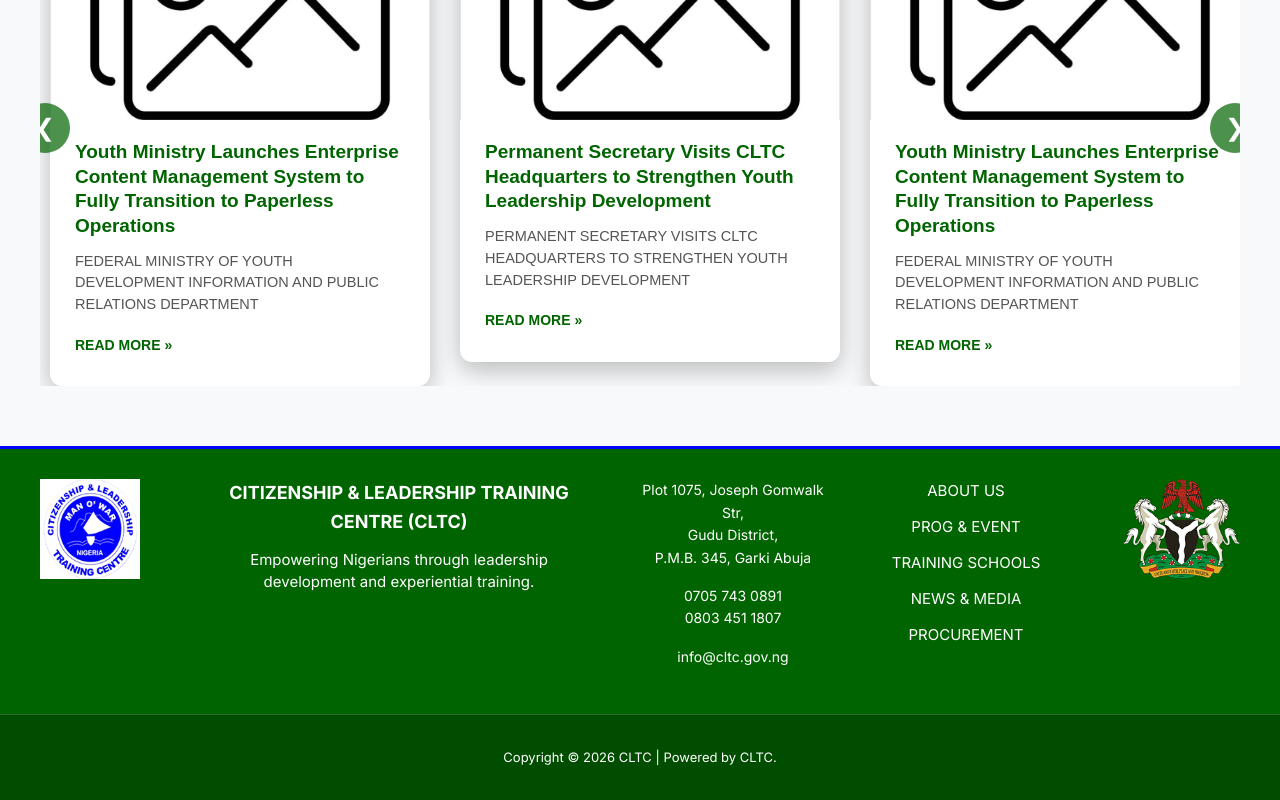
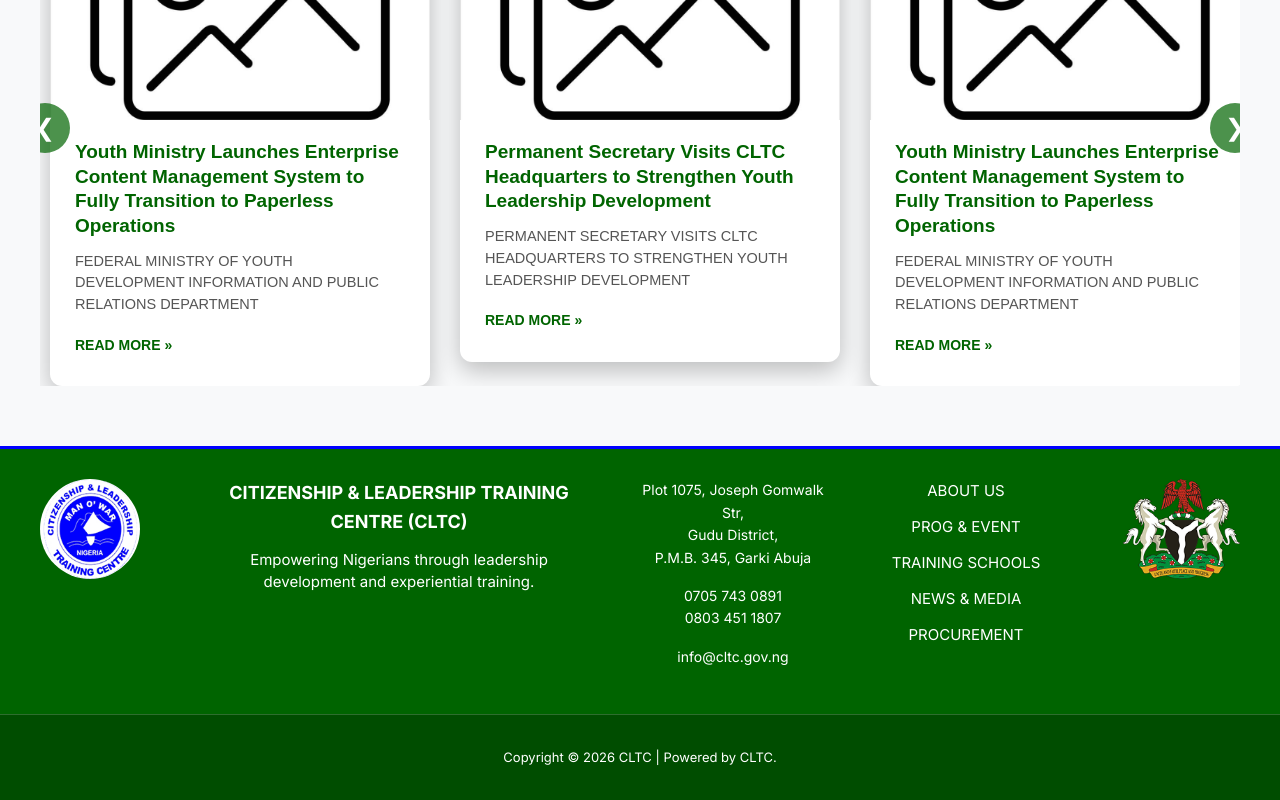
Before and after one commit to Balami7/cltc17, a Next.js app: page / in a window 1280 px wide. Shown: the part 6222-7022 px from the top of the page. Built offline with nearby package versions, Linux system fonts and the light colour scheme; some icons are missing.

Commit message:
Update footer.css

```diff
--- a/styles/footer.css
+++ b/styles/footer.css
@@ -37,7 +37,7 @@
   height: 100px;
   width: auto;
   object-fit: contain;
-  border-radius: 0;
+  border-radius: 50%;
 }
 
 .contact-column {
```
